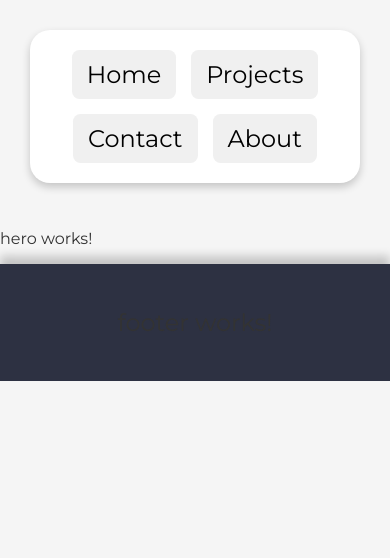
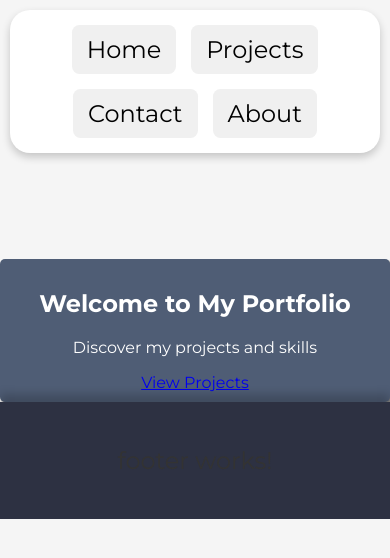
Before and after one commit to xyclose11/Portfolio_Showcase, an Angular app: page / in a window 390 px wide. Shown: the top 558 px of the page. Built offline with nearby package versions, Linux system fonts and the light colour scheme.

Commit message:
Add hero section with content and styles; update header padding

```diff
--- a/src/app/header/header.component.scss
+++ b/src/app/header/header.component.scss
@@ -16,10 +16,9 @@
 
 .header {
     background-color: #FFFFFF;
-    padding: 20px;
+    padding: 15px;
     text-align: center;
     font-size: 1.5em;
-    margin: 20px;
     border-radius: v.$navbar-radius;
     box-shadow: 0 4px 8px rgba(0, 0, 0, 0.2);
 
--- a/src/app/hero/hero.component.html
+++ b/src/app/hero/hero.component.html
@@ -1 +1,9 @@
-<p>hero works!</p>
+<div>
+    <section class="hero">
+        <div class="hero-content">
+            <h1>Welcome to My Portfolio</h1>
+            <p>Discover my projects and skills</p>
+            <a href="#projects" class="btn">View Projects</a>
+        </div>
+    </section>
+</div>
--- a/src/app/hero/hero.component.scss
+++ b/src/app/hero/hero.component.scss
@@ -0,0 +1,51 @@
+@use "../../styles/variables" as v;
+
+.hero {
+    background-color: v.$primary-color;
+    padding: 10px;
+    margin-top: calc(var(--wt-offset-top-unit, 24px)* 4);
+    margin-left: auto;
+    margin-right: auto;
+    margin-bottom: auto;
+    border-radius: 5px;
+    padding-left: 22px;
+    padding-right: 22px;
+    box-shadow: 2px 2px 2px 0 rgba(0, 0, 0, 0.5);
+    max-width: 1276px;
+}
+
+@media screen and (max-width: 1276px) {
+    .hero {
+        padding-left: 22px;
+        padding-right: 22px;
+        max-width: 996px;
+    }
+}
+
+@media screen and (max-width: 1000px) {
+    .hero {
+        padding-left: 22px;
+        padding-right: 22px;
+        max-width: 100%;
+    }
+}
+
+@media screen and (max-width: 640px) {
+    .hero {
+        padding-left: 16px;
+        padding-right: 16px;
+        max-width: 996px;
+    }
+}
+
+@media screen and (min-width: 768px) {
+    .hero {
+        padding: 20px;
+    }
+
+}
+
+.hero-content {
+    color: white;
+    text-align: center;
+}
```
